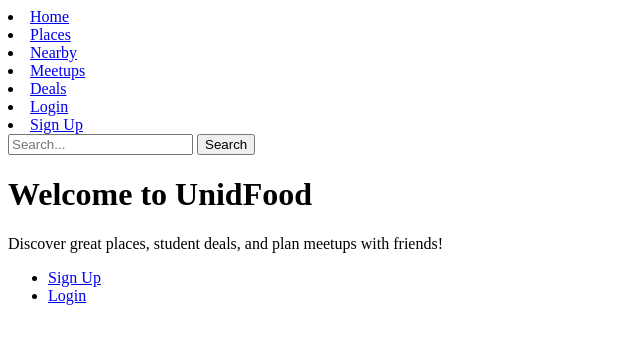
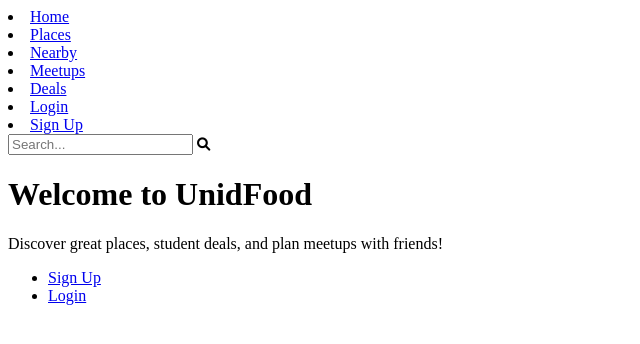
Before and after one commit to riabrez/UnidFood, a Django app: template unidfood_project/templates/unidfood/home.html in a window 1280 px wide. Shown: the top 344 px of the page, without its empty margins (0-640 px from the left). Run offline with Django 3.2, Linux system fonts and the light colour scheme; the template is opened without the code that fills it, so the values that code supplies are empty.

Commit message:
Changed submit button to magnifying glass

```diff
--- a/unidfood_project/templates/unidfood/base.html
+++ b/unidfood_project/templates/unidfood/base.html
@@ -2,6 +2,7 @@
 <html>
 <head>
     <title> UnidFood - {% block title %}Home{% endblock %}</title>
+    <link rel="stylesheet" href="https://cdnjs.cloudflare.com/ajax/libs/font-awesome/6.0.0-beta3/css/all.min.css">
 </head>
 <body>
     <nav>
@@ -17,7 +18,9 @@
         <!-- Search bar -->
         <form action="{ url 'rango:search' %}" method="get">
             <input type="text" name="q" placeholder="Search..." required>
-            <button type="submit">Search</button>
+            <button type="submit"  style="background: none; border: none; padding: 0;">
+                <i class="fas fa-search"></i>
+            </button>
         </form>
     </nav>
 
```
